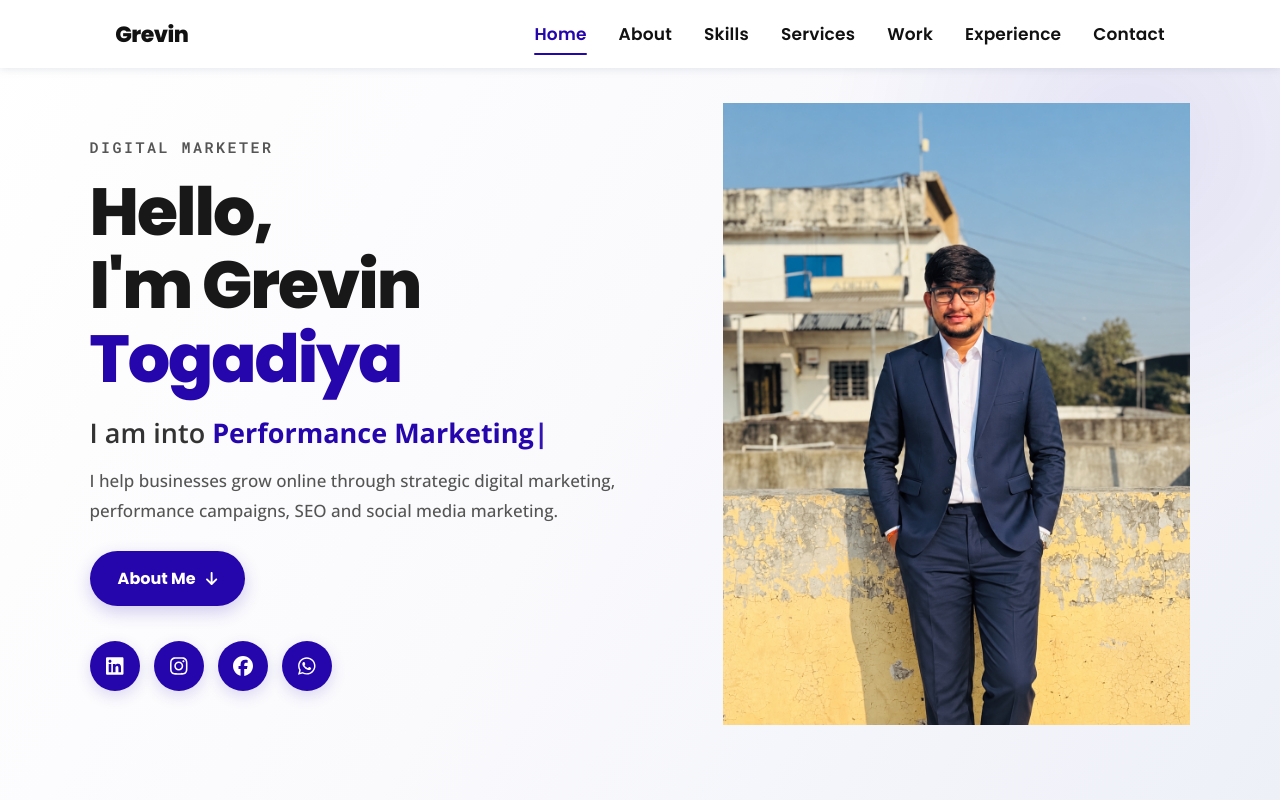
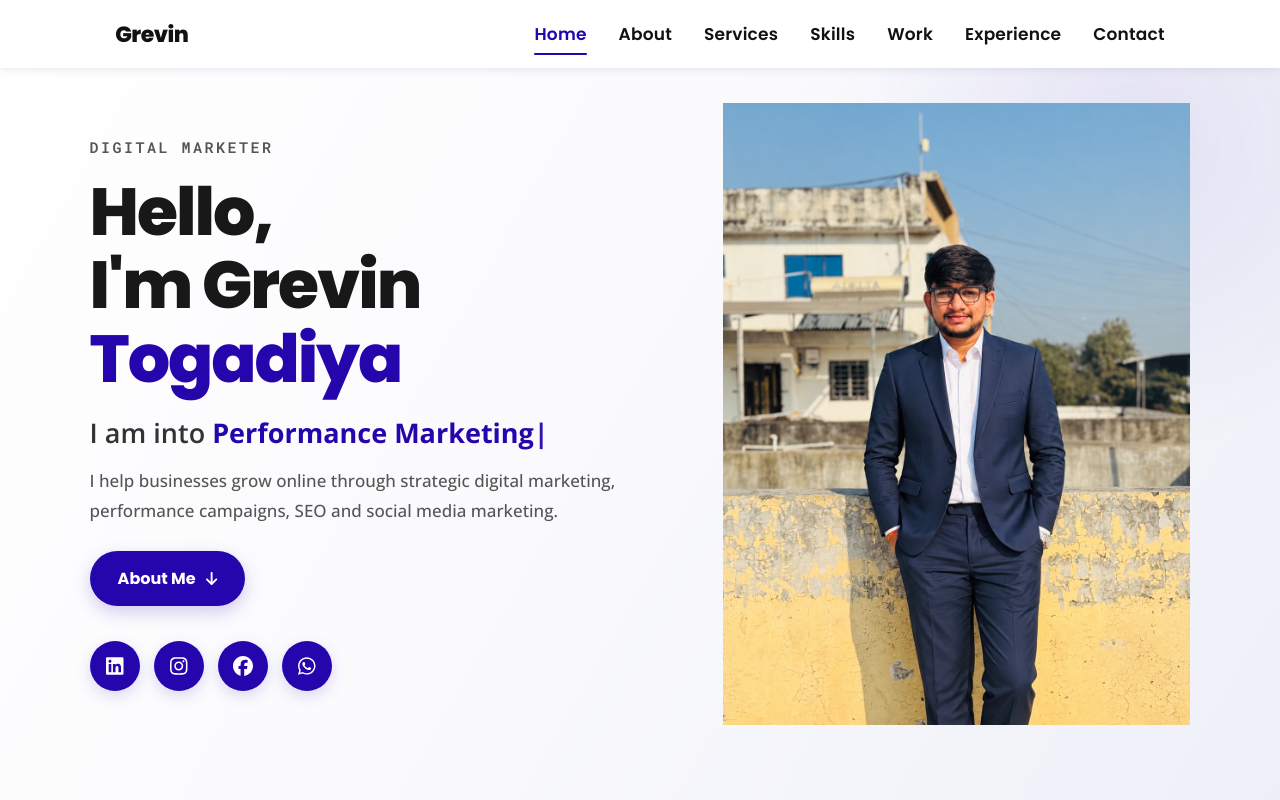
Before and after one commit to grevintogadiya/grevin-portfolio, a React (Create React App) app in the folder My-Portfolio-main/: page / in a window 1280 px wide. Shown: the top 800 px of the page. Built offline with nearby package versions, Linux system fonts and the light colour scheme.

Commit message:
Update portfolio website

```diff
--- a/My-Portfolio-main/src/Components/Navbar/Navbar.js
+++ b/My-Portfolio-main/src/Components/Navbar/Navbar.js
@@ -194,18 +194,6 @@ function Navbar() {
               </a>
             </li>
 
-            {/* SKILLS */}
-
-            <li>
-              <a
-                href="#skills"
-                className={activeSection === "#skills" ? "active" : ""}
-                onClick={closeMenu}
-              >
-                Skills
-              </a>
-            </li>
-
             {/* SERVICES */}
 
             <li>
@@ -215,6 +203,16 @@ function Navbar() {
                 onClick={closeMenu}
               >
                 Services
+              </a>
+            </li>
+            {/* SKILLS */}
+            <li>
+              <a
+                href="#skills"
+                className={activeSection === "#skills" ? "active" : ""}
+                onClick={closeMenu}
+              >
+                Skills
               </a>
             </li>
 
```
